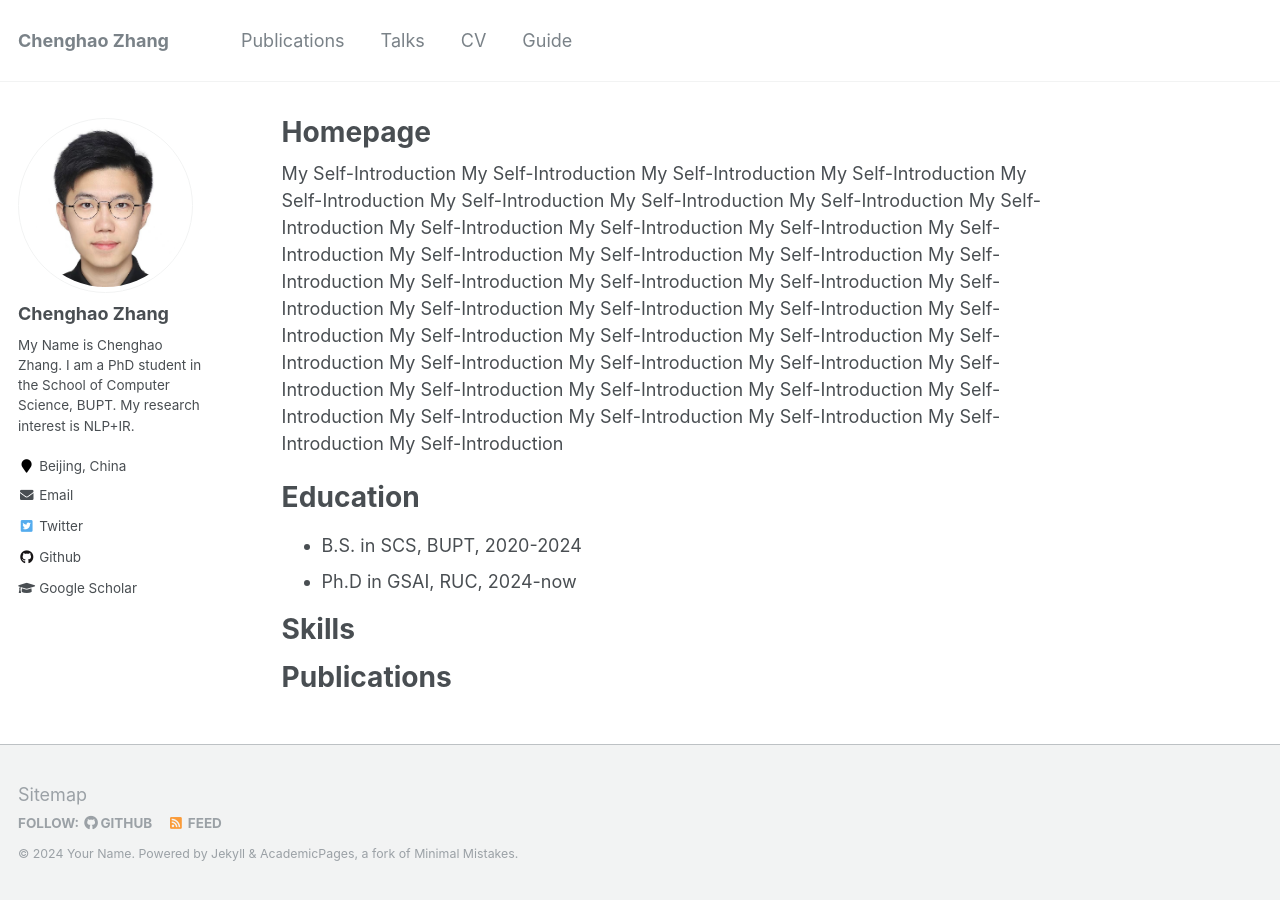
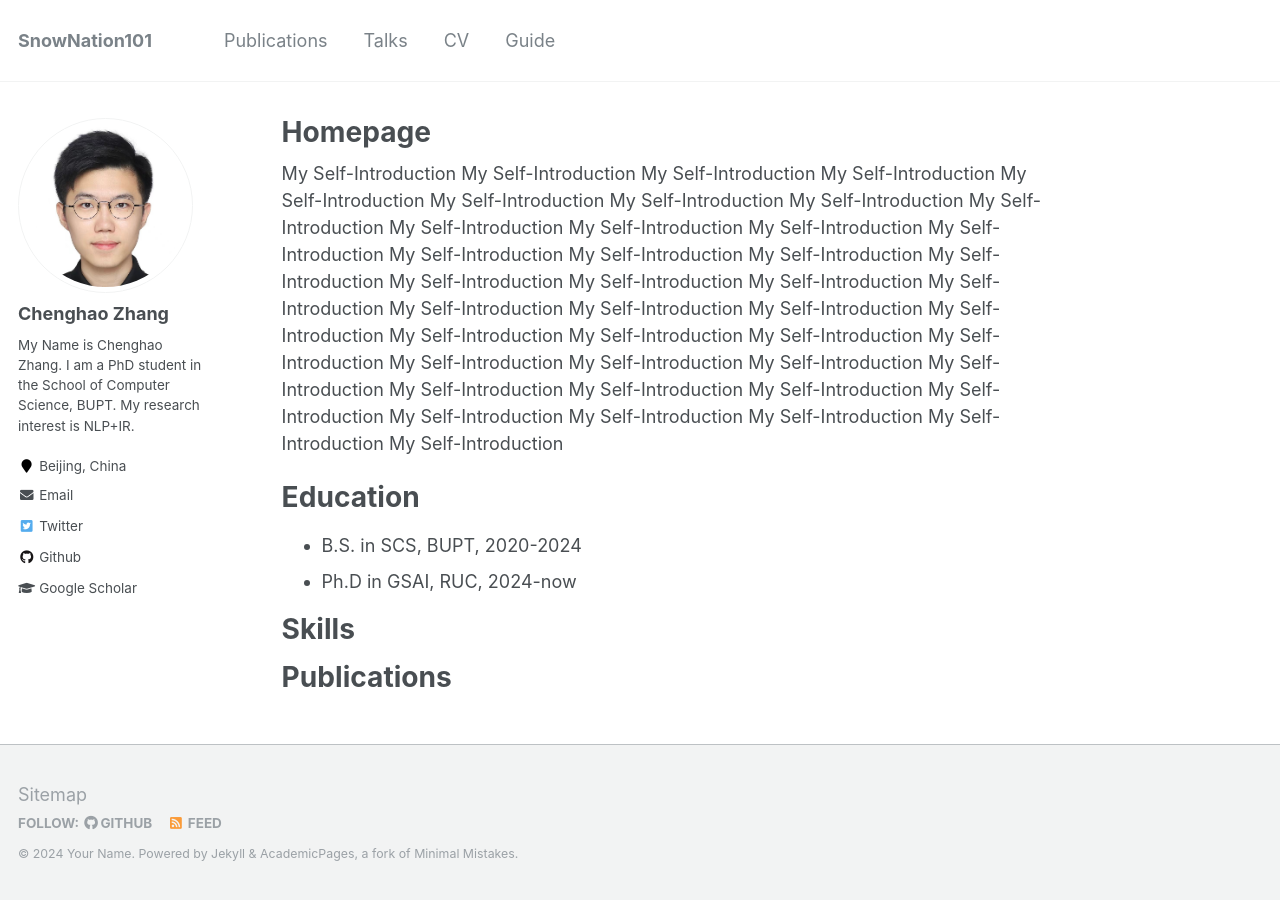
Before and after one commit to SnowNation101/SnowNation101.github.io, a Jekyll site: the page built from _pages/about.md, in a window 1280 px wide. Built offline with Jekyll 4.4.1, drawn with Linux system fonts in a browser that asks for light colours.

Commit message:
Update _config.yml

```diff
--- a/_config.yml
+++ b/_config.yml
@@ -7,7 +7,7 @@
 
 # Site Settings
 locale                   : "en-US"
-title                    : "Chenghao Zhang"
+title                    : "SnowNation101"
 title_separator          : "-"
 name                     : &name "Your Name"
 description              : &description "personal description"
```
